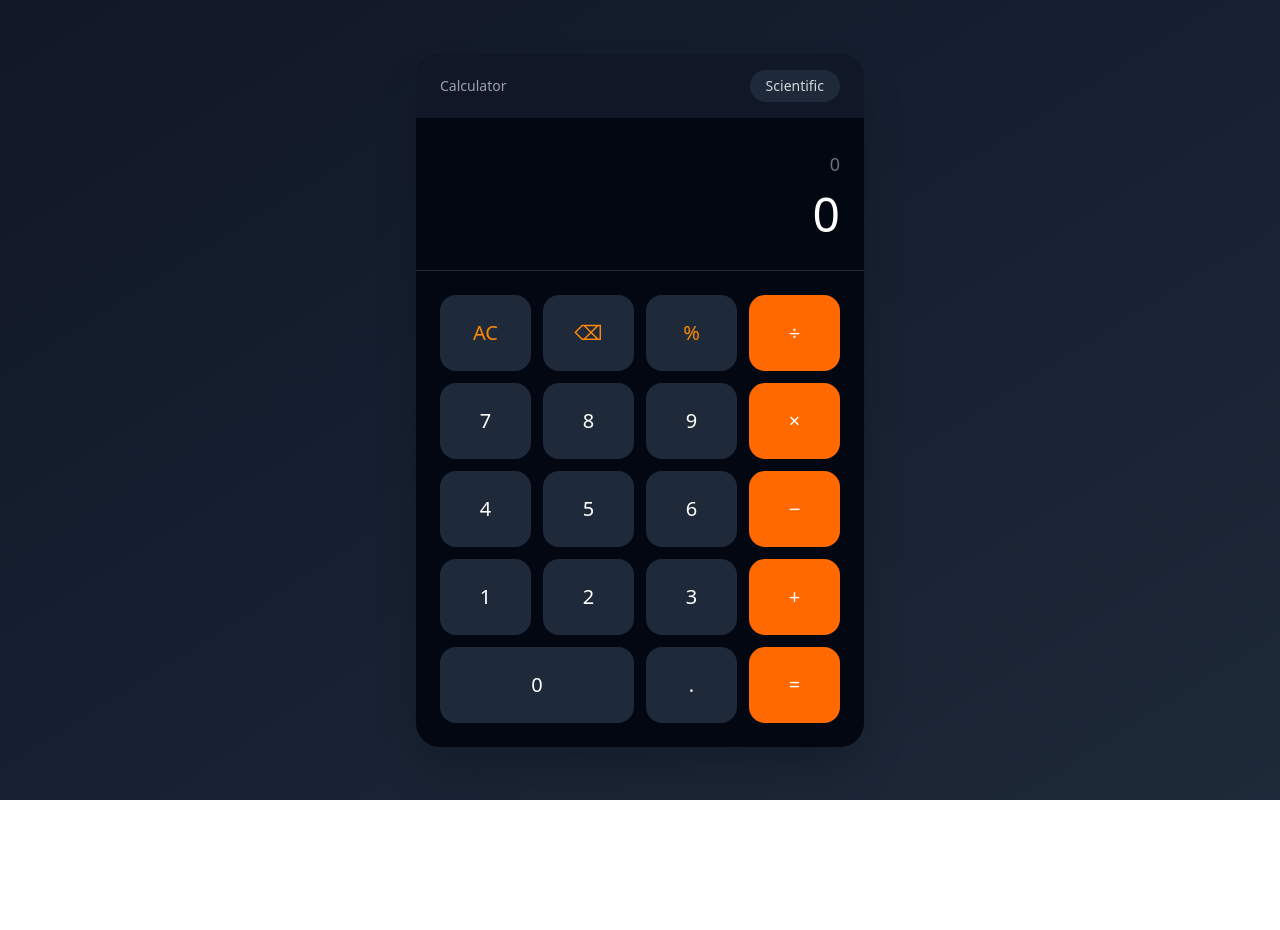
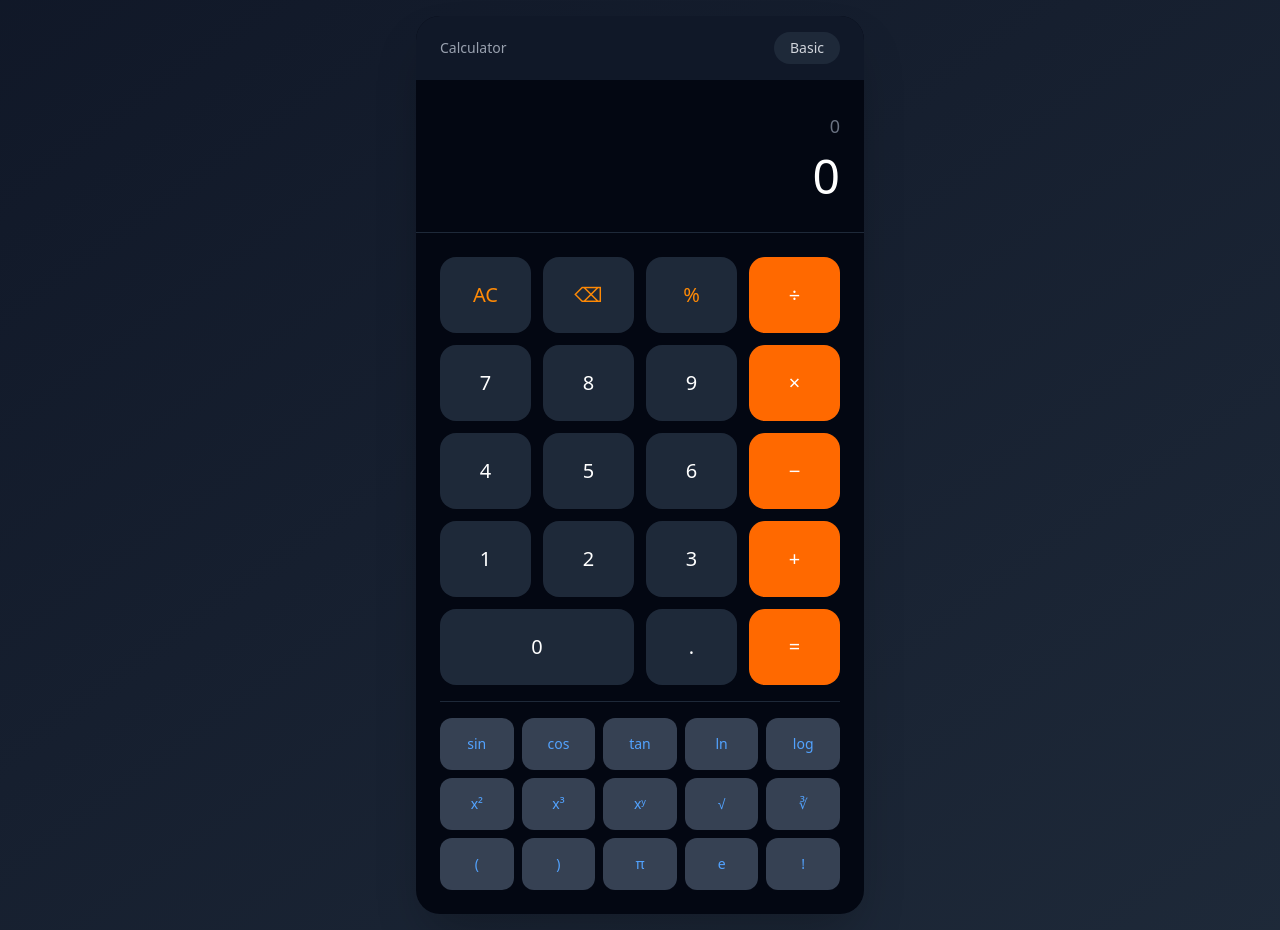
Before and after one commit to niranjan22oh/Calc, a React (Vite) app: page / in a window 1280 px wide. Both pictures are taken after a click on the button "Scientific". Before the commit the page ends 800 px from the top, so only its background shows below. Built offline with nearby package versions, Linux system fonts and the light colour scheme.

Commit message:
added scientific toggle button functionality

```diff
--- a/src/App.jsx
+++ b/src/App.jsx
@@ -1,5 +1,6 @@
 import { useState,useEffect } from "react";
 export default function Calculator() {
+  const [isScientific, setIsScientific] = useState(false);
   const [expression, setExpression] = useState("0");
   const [result, setResult] = useState("0");
   const handleNumberClick=(value) => {
@@ -167,6 +168,9 @@ export default function Calculator() {
   handleBackspace,
   handleAllClear,
 ]);
+const toggleScientificMode = () => {
+  setIsScientific((prev) => !prev);
+};
 
 return (
     <div className="min-h-screen bg-linear-to-br from-gray-900 to-gray-800 flex items-center justify-center p-4">
@@ -174,8 +178,8 @@ return (
         {/* Mode Toggle */}
         <div className="bg-gray-900 px-6 py-4 flex justify-between items-center">
           <h2 className="text-gray-400 text-sm font-medium">Calculator</h2>
-          <button className="px-4 py-1.5 bg-gray-800 text-gray-300 rounded-full text-sm hover:bg-gray-700 transition">
-            Scientific
+          <button onClick={toggleScientificMode} className="px-4 py-1.5 bg-gray-800 text-gray-300 rounded-full text-sm hover:bg-gray-700 transition">
+            {isScientific ? "Basic" : "Scientific"}
           </button>
         </div>
 
@@ -265,7 +269,8 @@ return (
           </div>
 
           {/* Scientific Mode Extension (Hidden by default) */}
-          <div className="hidden mt-4 border-t border-gray-800 pt-4">
+          {isScientific && (
+            <div className="mt-4 border-t border-gray-800 pt-4">
             <div className="grid grid-cols-5 gap-2">
               {/* Scientific Functions Row 1 */}
               <button className="bg-gray-700 text-blue-400 rounded-xl py-4 text-sm font-medium hover:bg-gray-600 transition">
@@ -318,7 +323,7 @@ return (
                 !
               </button>
             </div>
-          </div>
+          </div>)}
         </div>
       </div>
     </div>
```
